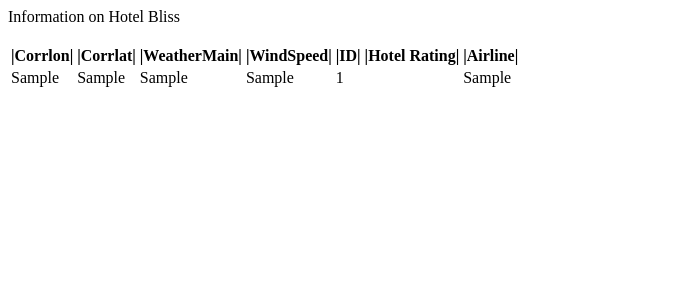
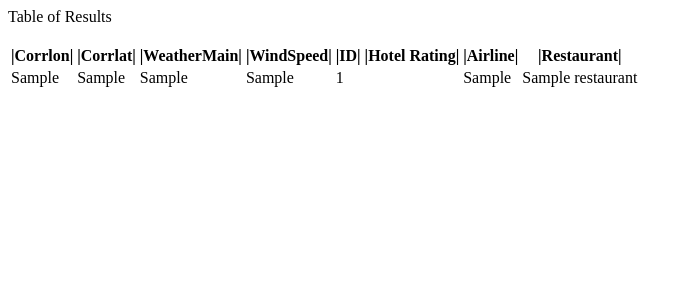
Before and after one commit to ryanrrogers/travel-app, a PHP site: page /results.php in a window 1280 px wide. Shown: the top 300 px of the page, without its empty margins (0-693 px from the left). Run offline with PHP 8.4, Linux system fonts and the light colour scheme; tables that the repository leaves empty or names only in its code hold one stand-in row (values such as "Sample post"); data that the repository does not hold is empty.

Commit message:
all four database tables displayed

```diff
--- a/search_results/results.php
+++ b/search_results/results.php
@@ -1,12 +1,12 @@
 <?php
 $connect = mysqli_connect("sql5.freemysqlhosting.net", "sql5476262", "ubHt8arqDy", "sql5476262"); // use this when get sql hosting site back up. uncomment it
 //$connect = mysqli_connect("localhost", "root", "", "weather");//localhost connection since other expired
-$result = mysqli_query($connect,"SELECT * FROM weather, hotels, flights");
+$result = mysqli_query($connect,"SELECT * FROM weather, hotels, flights, restaurant");
 ?>
 <!DOCTYPE html>
 <html>
  <head>
- <title> Retrive data</title>
+ <title> Retrieve data</title>
  </head>
 <body>
 <?php
@@ -22,12 +22,13 @@ if (mysqli_num_rows($result) > 0) {
     <th>|ID|</th>
     <th>|Hotel Rating|</th>
     <th>|Airline|</th>
+    <th>|Restaurant|</th>
   </tr>
 <?php
 $i=0;
 if($row = mysqli_fetch_array($result)) {
 ?>
-<body>Information on Hotel Bliss </body>
+<body>Table of Results</body>
 <tr>
     <td><?php echo $row["corrlon"]; ?></td>
     </br> </br>
@@ -37,6 +38,7 @@ if($row = mysqli_fetch_array($result)) {
     <td><?php echo $row["id"]; ?></td>
     <td><?php echo $row["Rating"]; ?></td>
     <td><?php echo $row["airline"]; ?></td>
+    <td><?php echo $row["name"]; ?></td>
 </tr>
 <?php
 $i++;
```
